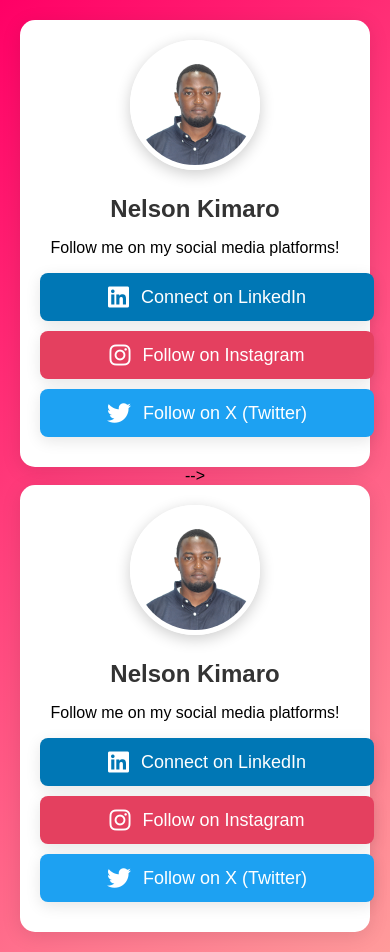
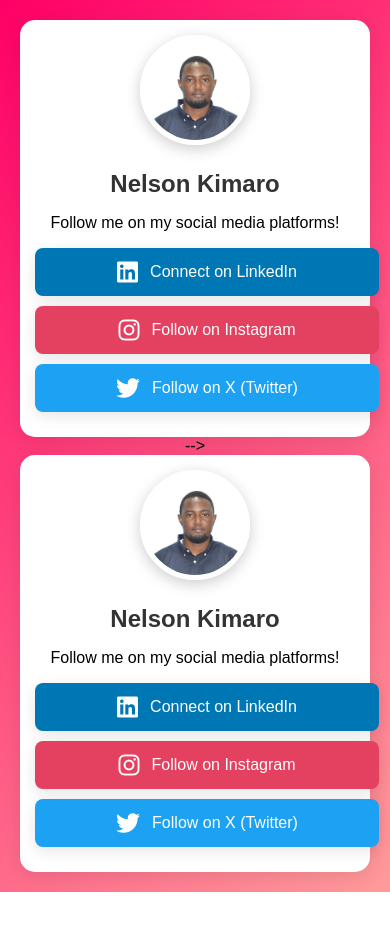
Before and after one commit to NelsonKimaro/connect-with-me, a plain HTML site: page index.html in a window 390 px wide. After the commit the page ends 892 px from the top, so only its background shows below. Drawn offline with Linux system fonts and the light colour scheme.

Commit message:
Update index.html

```diff
--- a/index.html
+++ b/index.html
@@ -92,7 +92,7 @@
 
 
 
- <!DOCTYPE html>
+<!DOCTYPE html>
 <html lang="en">
 <head>
     <meta charset="UTF-8">
@@ -154,8 +154,10 @@
             transition: transform 0.3s ease;
         }
 
-        .profile-img:hover {
-            transform: rotate(360deg);
+        /* Smooth zoom effect for profile image */
+        .profile-img:hover,
+        .profile-img:focus {
+            transform: scale(1.1);
         }
 
         h2 {
@@ -198,6 +200,7 @@
             background: #1DA1F2;
         }
 
+        /* Button hover effect */
         .social-btn:hover {
             opacity: 0.9;
             transform: translateY(-5px);
@@ -206,6 +209,22 @@
 
         .social-btn:hover i {
             transform: scale(1.1);
+        }
+
+        /* Make sure buttons and image are responsive on smaller screens */
+        @media (max-width: 600px) {
+            .profile-img {
+                width: 100px;
+                height: 100px;
+            }
+
+            .container {
+                padding: 15px;
+            }
+
+            .social-btn {
+                font-size: 16px;
+            }
         }
 
     </style>
```
